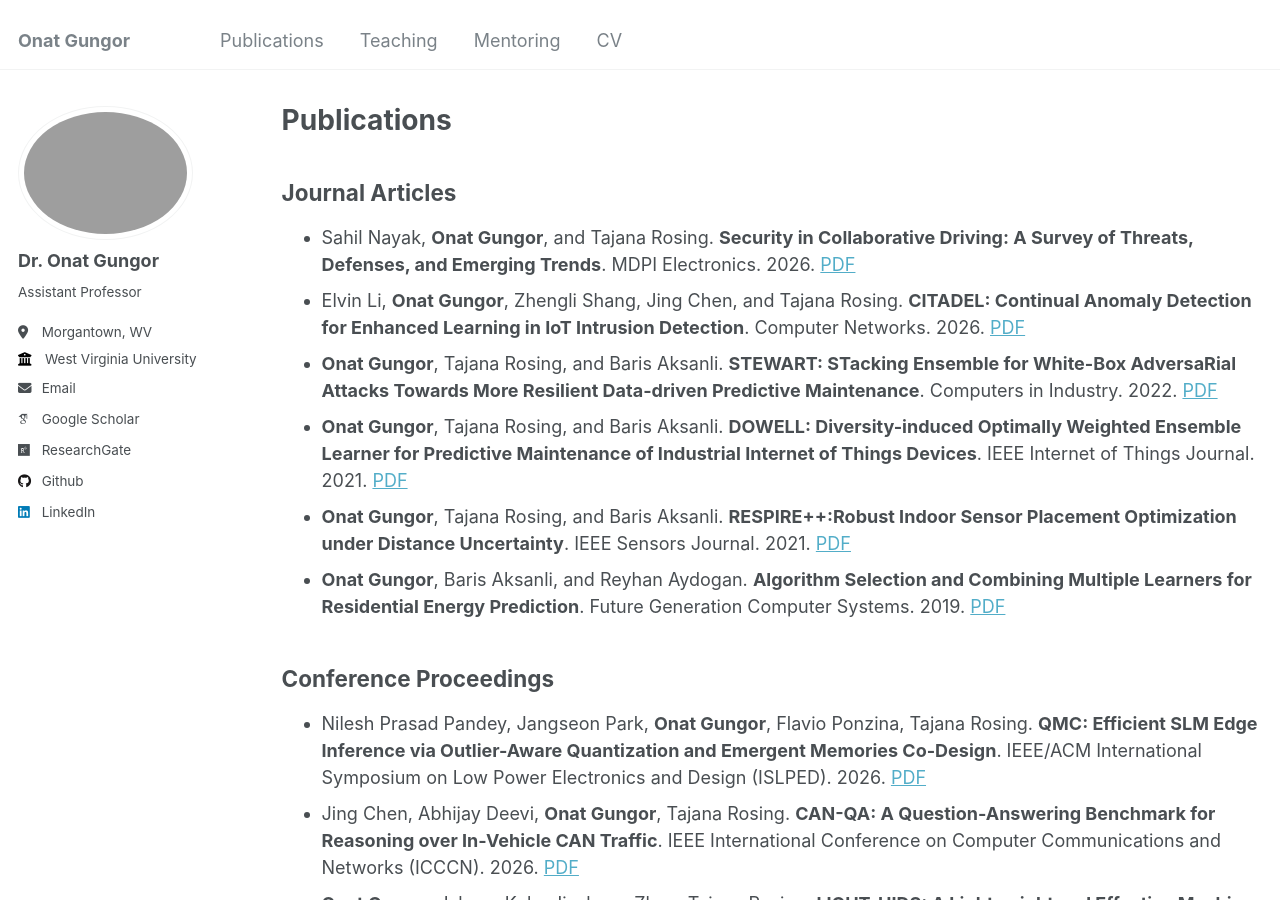
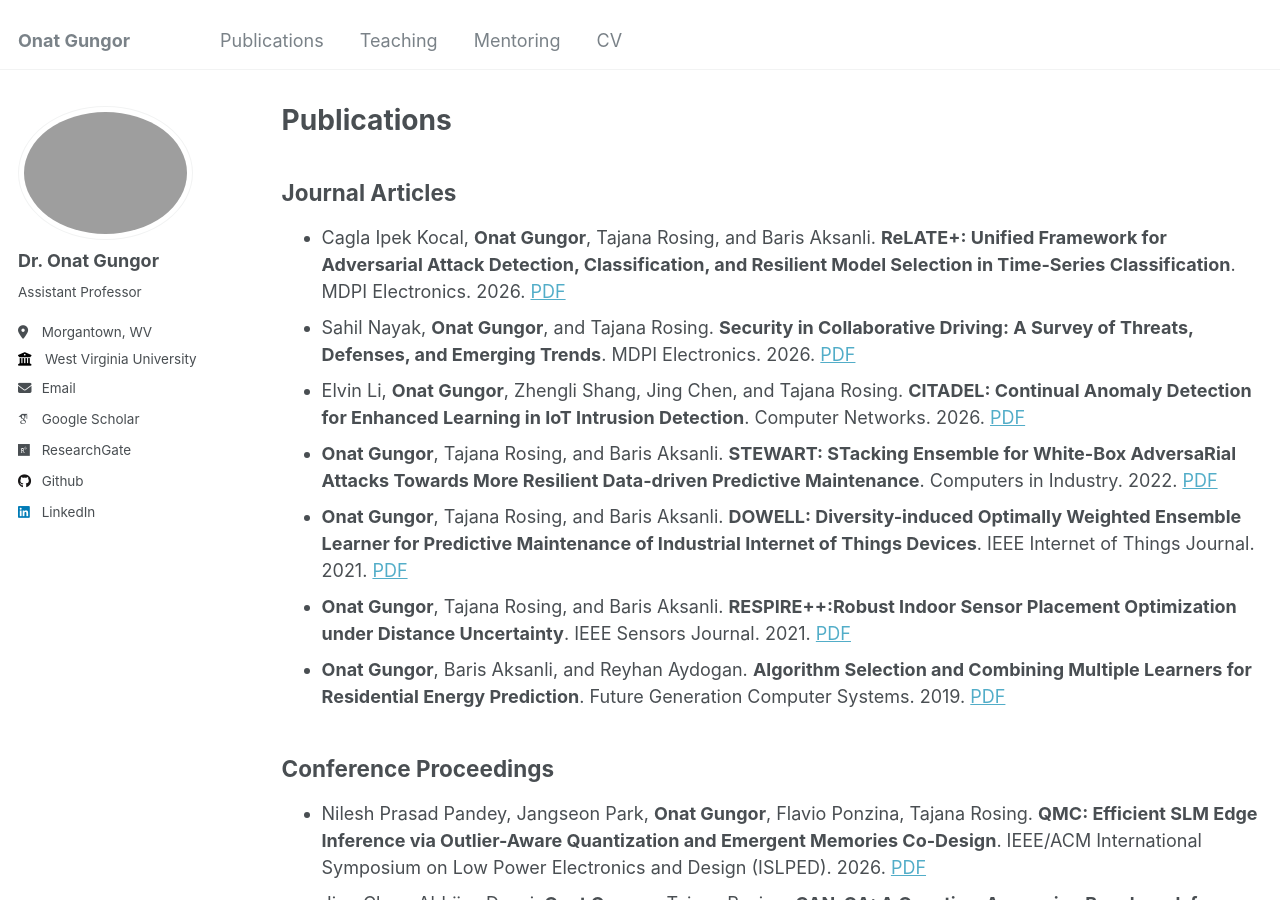
Before and after one commit to onatucsd/onatucsd.github.io, a Jekyll site: the page built from _pages/publications.md, in a window 1280 px wide and 900 px high. Built offline with Jekyll 4.4.1, drawn with Linux system fonts in a browser that asks for light colours; some web fonts are replaced.

Commit message:
Update publications.md

```diff
--- a/_pages/publications.md
+++ b/_pages/publications.md
@@ -7,6 +7,7 @@ author_profile: true
 ---
 
 ## Journal Articles
+* Cagla Ipek Kocal, **Onat Gungor**, Tajana Rosing, and Baris Aksanli. **ReLATE+: Unified Framework for Adversarial Attack Detection, Classification, and Resilient Model Selection in Time-Series Classification**. MDPI Electronics. 2026. [PDF](https://www.mdpi.com/2079-9292/15/15/3313)
 * Sahil Nayak, **Onat Gungor**, and Tajana Rosing. **Security in Collaborative Driving: A Survey of Threats, Defenses, and Emerging Trends**. MDPI Electronics. 2026. [PDF](https://www.mdpi.com/2079-9292/15/11/2389)
 * Elvin Li, **Onat Gungor**, Zhengli Shang, Jing Chen, and Tajana Rosing. **CITADEL: Continual Anomaly Detection for Enhanced Learning in IoT Intrusion Detection**. Computer Networks. 2026. [PDF](https://www.sciencedirect.com/science/article/pii/S138912862600410X)
 * **Onat Gungor**, Tajana Rosing, and Baris Aksanli. **STEWART: STacking Ensemble for White-Box AdversaRial Attacks Towards More Resilient Data-driven Predictive Maintenance**. Computers in Industry. 2022. [PDF](https://www.sciencedirect.com/science/article/pii/S0166361522000574)
```
